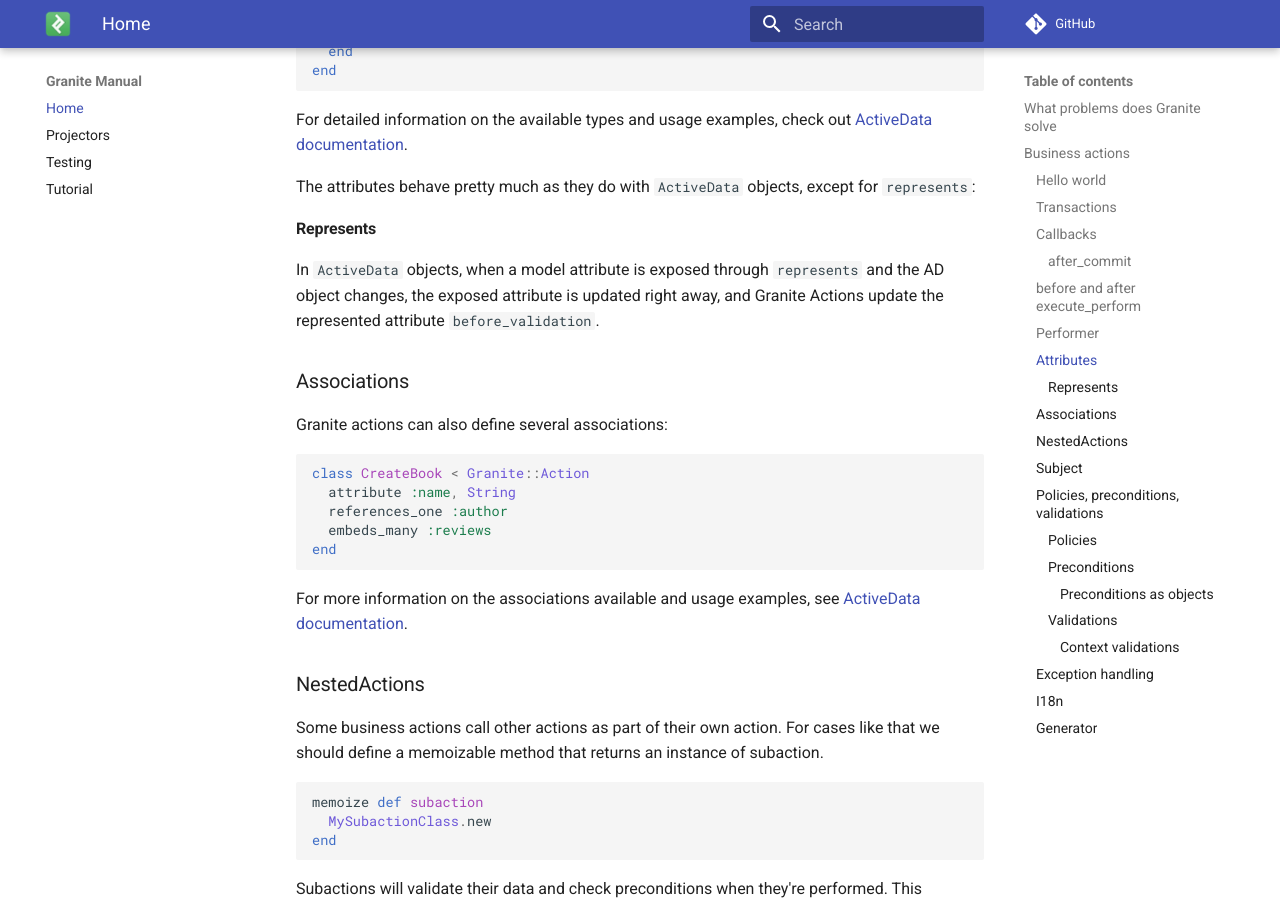
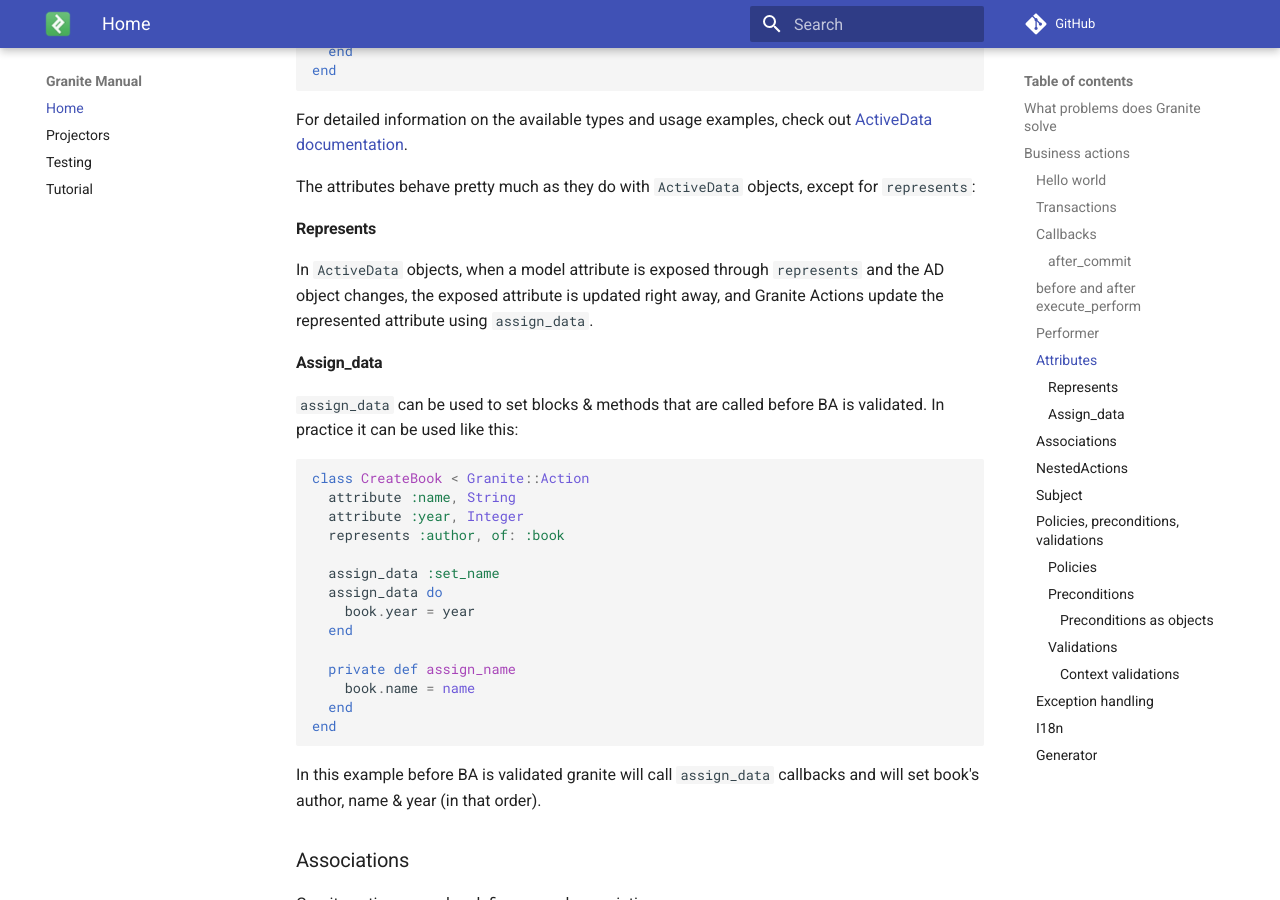
Before and after one commit to toptal/granite, an MkDocs documentation site: the page built from docs/index.md, in a window 1280 px wide and 900 px high, scrolled down 2946 px. Built offline with MkDocs 1.6.1 and Material for MkDocs 9.7.7, drawn with Linux system fonts in a browser that asks for light colours; comment, search, counter and statistics services are not loaded; old or Windows-style settings are respelled for this version of MkDocs.

Commit message:
Add assign_data explanation

````diff
--- a/docs/index.md
+++ b/docs/index.md
@@ -147,7 +147,30 @@ The attributes behave pretty much as they do with `ActiveData` objects, except f
 
 #### Represents
 
-In `ActiveData` objects, when a model attribute is exposed through `represents` and the AD object changes, the exposed attribute is updated right away, and Granite Actions update the represented attribute `before_validation`.
+In `ActiveData` objects, when a model attribute is exposed through `represents` and the AD object changes, the exposed attribute is updated right away, and Granite Actions update the represented attribute using `assign_data`.
+
+#### Assign_data
+
+`assign_data` can be used to set blocks & methods that are called before BA is validated. In practice it can be used like this:
+
+```ruby
+class CreateBook < Granite::Action
+  attribute :name, String
+  attribute :year, Integer
+  represents :author, of: :book
+
+  assign_data :set_name
+  assign_data do
+    book.year = year
+  end
+
+  private def assign_name
+    book.name = name
+  end
+end
+```
+
+In this example before BA is validated granite will call `assign_data` callbacks and will set book's author, name & year (in that order).
 
 ### Associations
 
````
